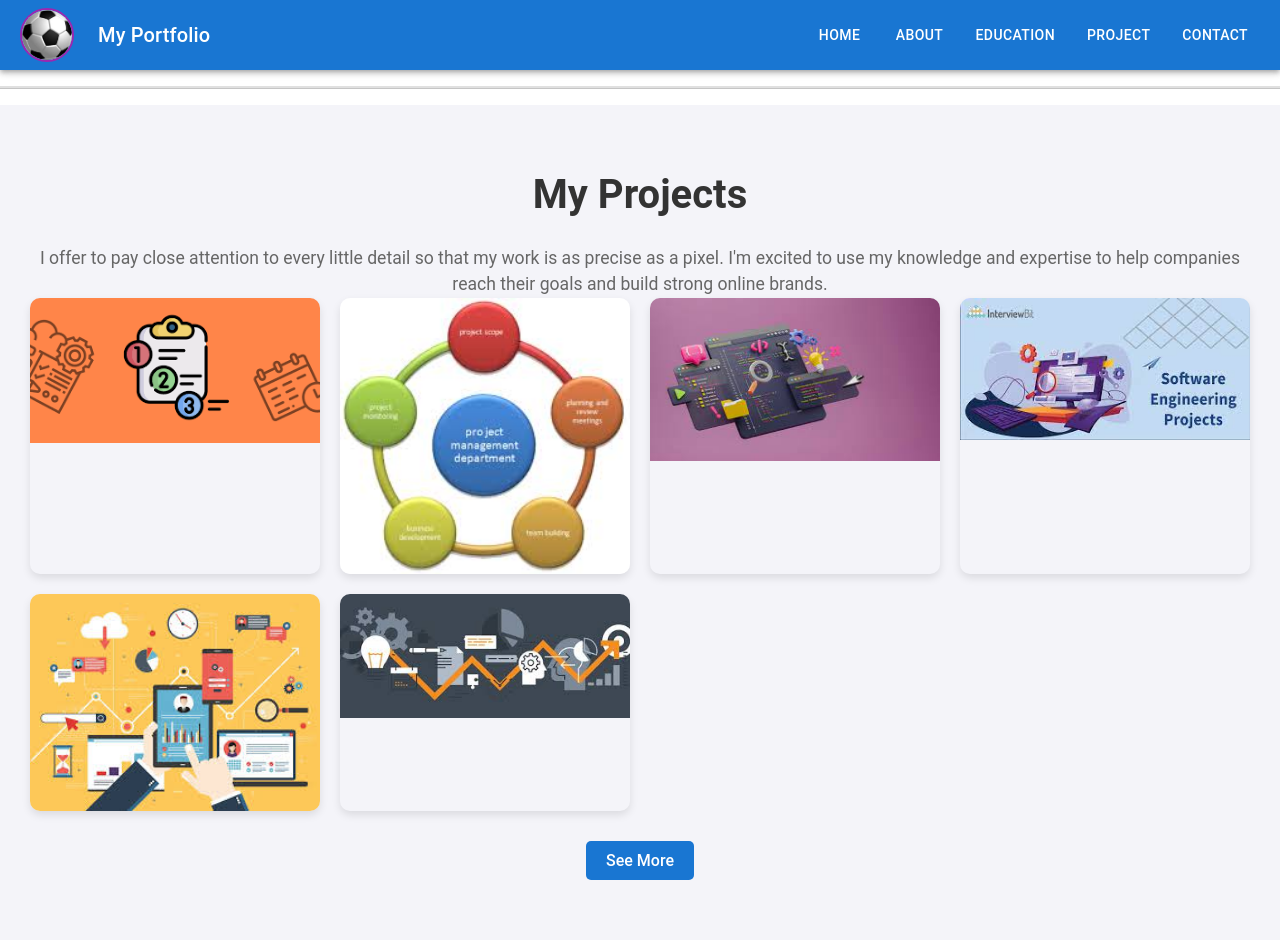
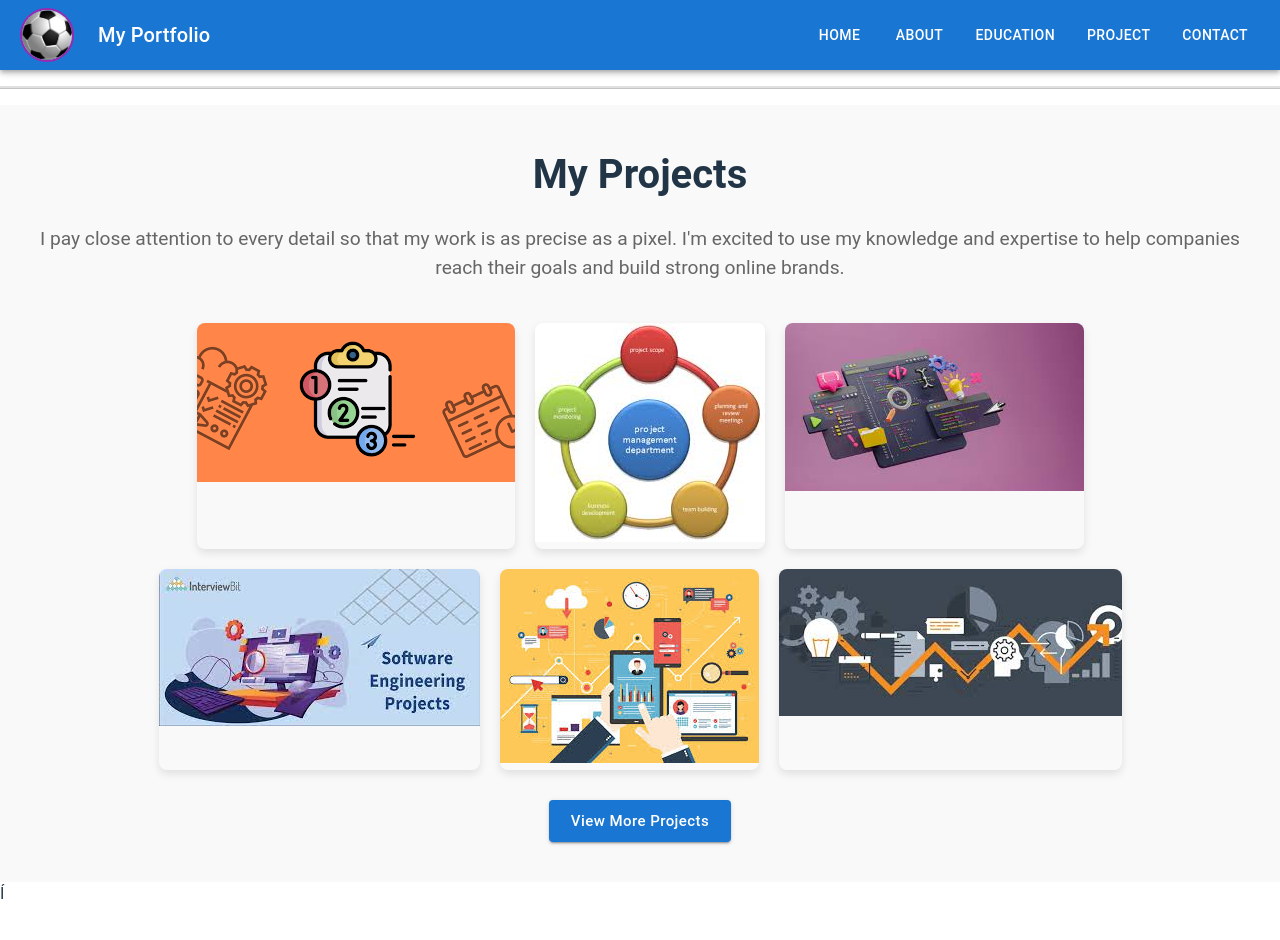
Before and after one commit to tlieu8/Remake_Assignment_1_Lieu_Minh_COMP_229, a React (Vite) app in the folder client/: page /project in a window 1280 px wide. Shown: the top 940 px of the page. After the commit the page ends 906 px from the top, so only its background shows below. Built offline with nearby package versions, Linux system fonts and the light colour scheme.

Commit message:
Update Project

```diff
--- a/client/src/project.css
+++ b/client/src/project.css
@@ -1,58 +1,40 @@
 .project-section {
-    padding: 60px 20px;
-    background-color: #f4f4f9;
-    text-align: center;
+  padding: 40px 20px;
+  background-color: #f9f9f9; /* Add a subtle background color */
 }
 
 .worksTitle {
-    font-size: 2.5rem;
+  text-align: center;
   margin-bottom: 20px;
-    color: #333;
+  font-size: 2.5rem; /* Increase font size for better visibility */
 }
 
 .worksDesc {
-    font-size: 1.1rem;
-    color: #666;
-    margin-bottom: 40px;
+  text-align: center;
+  margin-bottom: 30px;
+  font-size: 1.2rem;
+  color: #666; /* A lighter color for better readability */
 }
 
 .worksImgs {
-    display: grid;
-    grid-template-columns: repeat(auto-fit, minmax(250px, 1fr));
-    gap: 20px;
-    padding: 0 10px;
+  display: flex;
+  flex-wrap: wrap;
+  justify-content: center; /* Center align the project cards */
 }
 
 .project-card {
+  margin: 10px;
+  border-radius: 8px; /* Rounded corners */
   overflow: hidden;
-    border-radius: 10px;
-    box-shadow: 0 4px 8px rgba(0, 0, 0, 0.1);
-    transition: transform 0.3s ease, box-shadow 0.3s ease;
-  }
-
-  .project-card:hover {
-    transform: scale(1.05);
-    box-shadow: 0 8px 16px rgba(0, 0, 0, 0.2);
+  box-shadow: 0 4px 8px rgba(0, 0, 0, 0.1); /* Subtle shadow effect */
 }
 
 .worksImg {
   width: 100%;
   height: auto;
-    display: block;
+  transition: transform 0.3s ease; /* Smooth transition for hover effects */
 }
 
-  .workBtn {
-    margin-top: 30px;
-    padding: 10px 20px;
-    font-size: 1rem;
-    background-color: #1976d2;
-    color: white;
-    border: none;
-    border-radius: 5px;
-    cursor: pointer;
-    transition: background-color 0.3s ease;
+.project-card:hover .worksImg {
+  transform: scale(1.05); /* Scale up the image on hover */
 }
-
-  .workBtn:hover {
-    background-color: #115293;
-  }
--- a/client/src/project.jsx
+++ b/client/src/project.jsx
@@ -7,35 +7,48 @@ import project5 from "../src/assets/project5.jpg";
 import project6 from "../src/assets/project6.jpg";
 import "../src/index.css";
 import "../src/project.css";
+import Button from '@mui/material/Button'; // Ensure you have @mui/material installed
 
 export default function Project() {
+  const projects = [
+    { src: project1, alt: "Project 1" },
+    { src: project2, alt: "Project 2" },
+    { src: project3, alt: "Project 3" },
+    { src: project4, alt: "Project 4" },
+    { src: project5, alt: "Project 5" },
+    { src: project6, alt: "Project 6" },
+  ];
+
   return (
     <section id="works" className="project-section">
       <h2 className="worksTitle">My Projects</h2>
-      <span className="worksDesc">
-      I offer to pay close attention to every little detail so that my work is as precise as a pixel. I'm excited to use my knowledge and expertise to help companies reach their goals and build strong online brands.
-      </span>
+      <p className="worksDesc">
+        I pay close attention to every detail so that my work is as precise as a pixel.
+        I'm excited to use my knowledge and expertise to help companies reach their goals
+        and build strong online brands.
+      </p>
       <div className="worksImgs">
-        <div className="project-card">
-          <img src={project1} alt="Project 1" className="worksImg" />
-        </div>
-        <div className="project-card">
-          <img src={project2} alt="Project 2" className="worksImg" />
-        </div>
-        <div className="project-card">
-          <img src={project3} alt="Project 3" className="worksImg" />
-        </div>
-        <div className="project-card">
-          <img src={project4} alt="Project 4" className="worksImg" />
-        </div>
-        <div className="project-card">
-          <img src={project5} alt="Project 5" className="worksImg" />
-        </div>
-        <div className="project-card">
-          <img src={project6} alt="Project 6" className="worksImg" />
-        </div>
+        {projects.map((project, index) => (
+          <div key={index} className="project-card">
+            <img src={project.src} alt={project.alt} className="worksImg" />
+          </div>
+        ))}
       </div>
-      <button className="workBtn">See More</button>
+      <div style={{ textAlign: "center", marginTop: 20 }}>
+        <Button
+          variant="contained"
+          color="primary"
+          size="large"
+          sx={{
+            '&:hover': {
+              backgroundColor: "#115293",
+            },
+            textTransform: 'none', // Prevents capitalization
+          }}
+        >
+          View More Projects
+        </Button>
+      </div>
     </section>
   );
 }
```
Lines whose indentation alone changed are shown as unchanged.
